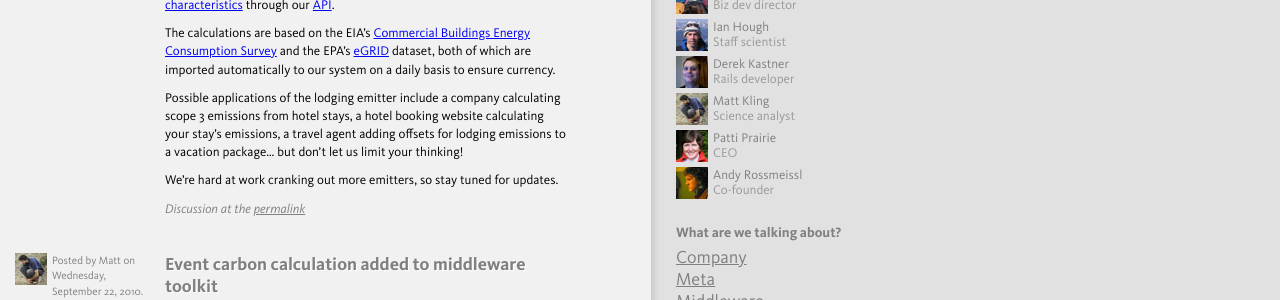
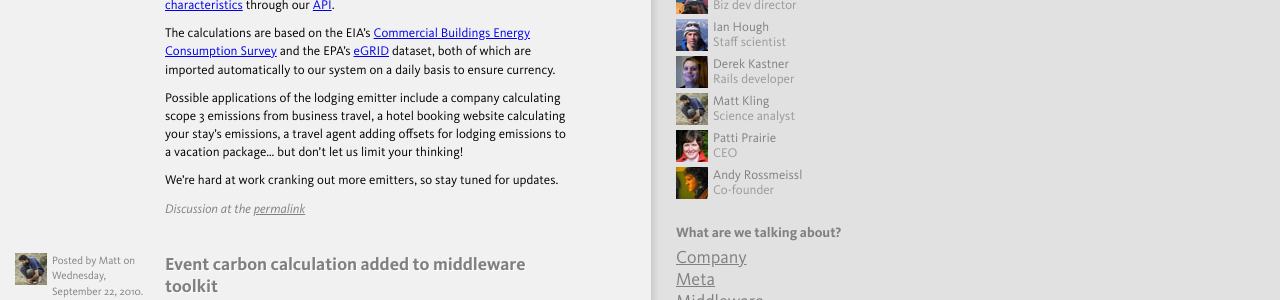
Before and after one commit to faradayio/numbers, a Jekyll site: the page built from index.html, in a window 1280 px wide and 900 px high. Shown: the part 335-635 px from the top of the window. Built offline with Jekyll 4.4.1, drawn with Linux system fonts in a browser that asks for light colours; some web fonts are replaced.

Commit message:
That phrase was repetitive

```diff
--- a/_posts/2010-09-28-lodging-carbon-calculation-added-to-middleware-toolkit.markdown
+++ b/_posts/2010-09-28-lodging-carbon-calculation-added-to-middleware-toolkit.markdown
@@ -11,6 +11,6 @@ The lodging module lets software developers calculate emissions from hotel energ
 
 The calculations are based on the EIA's [Commercial Buildings Energy Consumption Survey](http://www.eia.doe.gov/emeu/cbecs/) and the EPA's [eGRID](http://www.epa.gov/egrid/) dataset, both of which are imported automatically to our system on a daily basis to ensure currency.
 
-Possible applications of the lodging emitter include a company calculating scope 3 emissions from hotel stays, a hotel booking website calculating your stay's emissions, a travel agent adding offsets for lodging emissions to a vacation package... but don't let us limit your thinking!
+Possible applications of the lodging emitter include a company calculating scope 3 emissions from business travel, a hotel booking website calculating your stay's emissions, a travel agent adding offsets for lodging emissions to a vacation package... but don't let us limit your thinking!
 
 We're hard at work cranking out more emitters, so stay tuned for updates.
```
